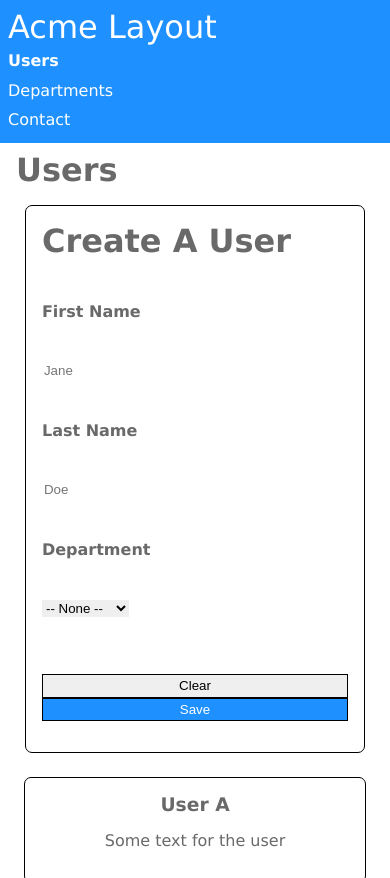
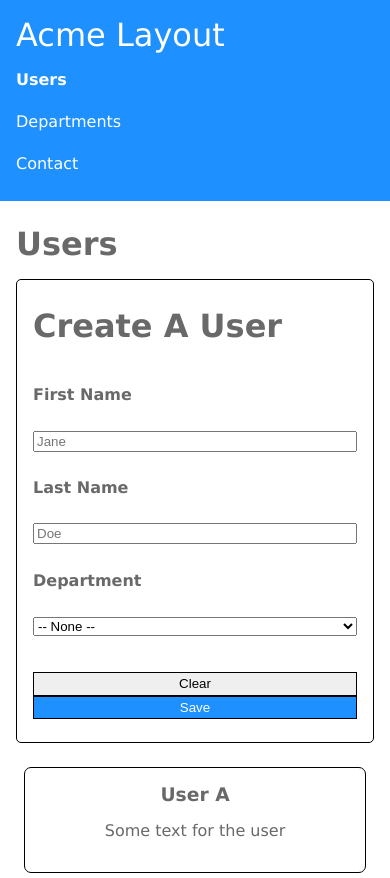
Before and after one commit to elijahlc/acme-flex-box, a plain HTML site: page index.html in a window 390 px wide. Shown: the top 878 px of the page. Drawn offline with Linux system fonts and the light colour scheme.

Commit message:
Updated mobile

```diff
--- a/styles.css
+++ b/styles.css
@@ -15,7 +15,7 @@ header {
 header h1 {
 	flex: 1;
 	margin: 0;
-	font-weight: 400;
+	font-weight: normal;
 }
 
 header nav {
@@ -45,12 +45,13 @@ h2 {
 }
 
 form {
+	box-sizing: border-box;
 	width: 50%;
 	margin: 1em 25%;
 	padding: 1em;
-	height: 250px;
+	height: 300px;
 	border: solid 1px black;
-	border-radius: 7px;
+	border-radius: 5px;
 	display: flex;
 	flex-direction: column;
 	justify-content: space-around;
@@ -61,13 +62,13 @@ form h3 {
 	font-size: 2em;
 }
 
-.input {
+form .input {
 	display: flex;
 	justify-content: space-between;
 }
 
-input,
-select {
+.input input,
+.input select {
 	box-sizing: border-box;
 	width: 80%;
 }
@@ -81,11 +82,12 @@ form div:last-child {
 	justify-content: center;
 }
 
-div button {
+form button {
 	border: solid 1px black;
 	padding: 0.25em 0.5em;
 }
-div button:last-child {
+
+form button:last-child {
 	background-color: dodgerblue;
 	color: white;
 }
@@ -116,49 +118,59 @@ div button:last-child {
 	header {
 		flex-direction: column;
 		align-items: flex-start;
-		justify-content: space-between;
-		height: 15vh;
+		height: 20vh;
+		padding: 1em;
 	}
 
-	nav {
+	header nav {
 		flex-direction: column;
-		align-items: flex-start;
 		justify-content: space-around;
 	}
 
+	main {
+		margin: 0;
+		padding: 1em;
+	}
+
 	form {
-		box-sizing: border-box;
-		width: 95%;
-		margin: 1em 2.5%;
-		padding: 1em;
-		height: 65vh;
+		width: 100%;
+		margin: 1em 0;
+		height: 55vh;
+		padding: 0 1em;
+	}
+
+	form > * {
+		height: 20%;
+	}
+
+	form h3 {
+		display: flex;
 		flex-direction: column;
-		justify-content: space-between;
-		align-items: flex-start;
+		justify-content: center;
+	}
+
+	form .input {
+		display: flex;
+		flex-direction: column;
+		justify-content: space-around;
+	}
+
+	.input input,
+	.input select {
+		width: 100%;
+	}
+
+	form div:last-child {
+		display: flex;
+		flex-direction: column;
+		justify-content: center;
 	}
 
 	.input {
-		display: flex;
-		flex-direction: column;
-		justify-content: space-between;
-	}
-
-	form > div {
-		flex-direction: column;
-		flex: 0 0 15%;
-	}
-
-	input,
-	select {
-		border: none;
-	}
-
-	form div:last-child {
 		width: 100%;
 	}
 
 	.userCards {
-		flex-flow: column;
-		text-align: center;
+		flex-direction: column;
 	}
 }
```
